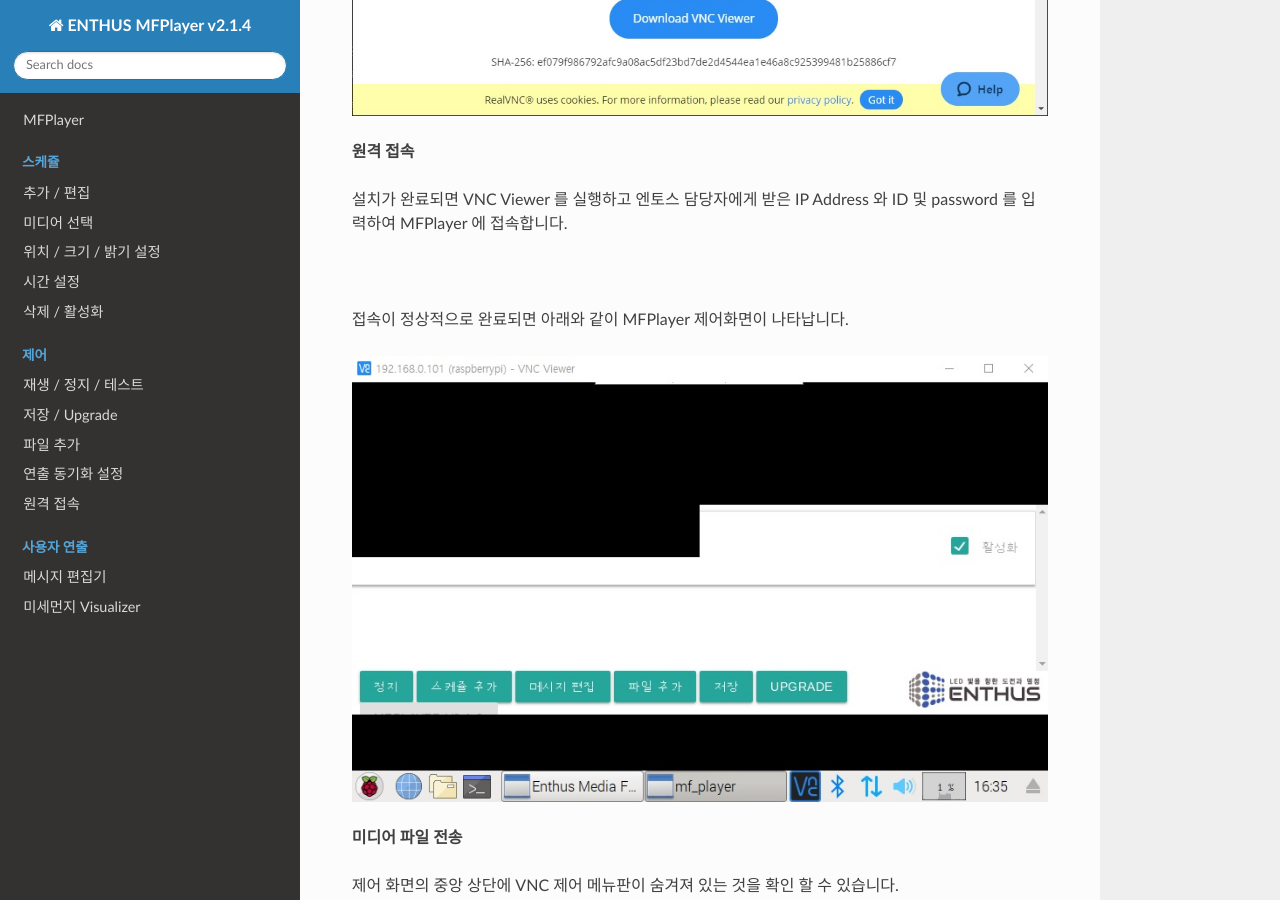
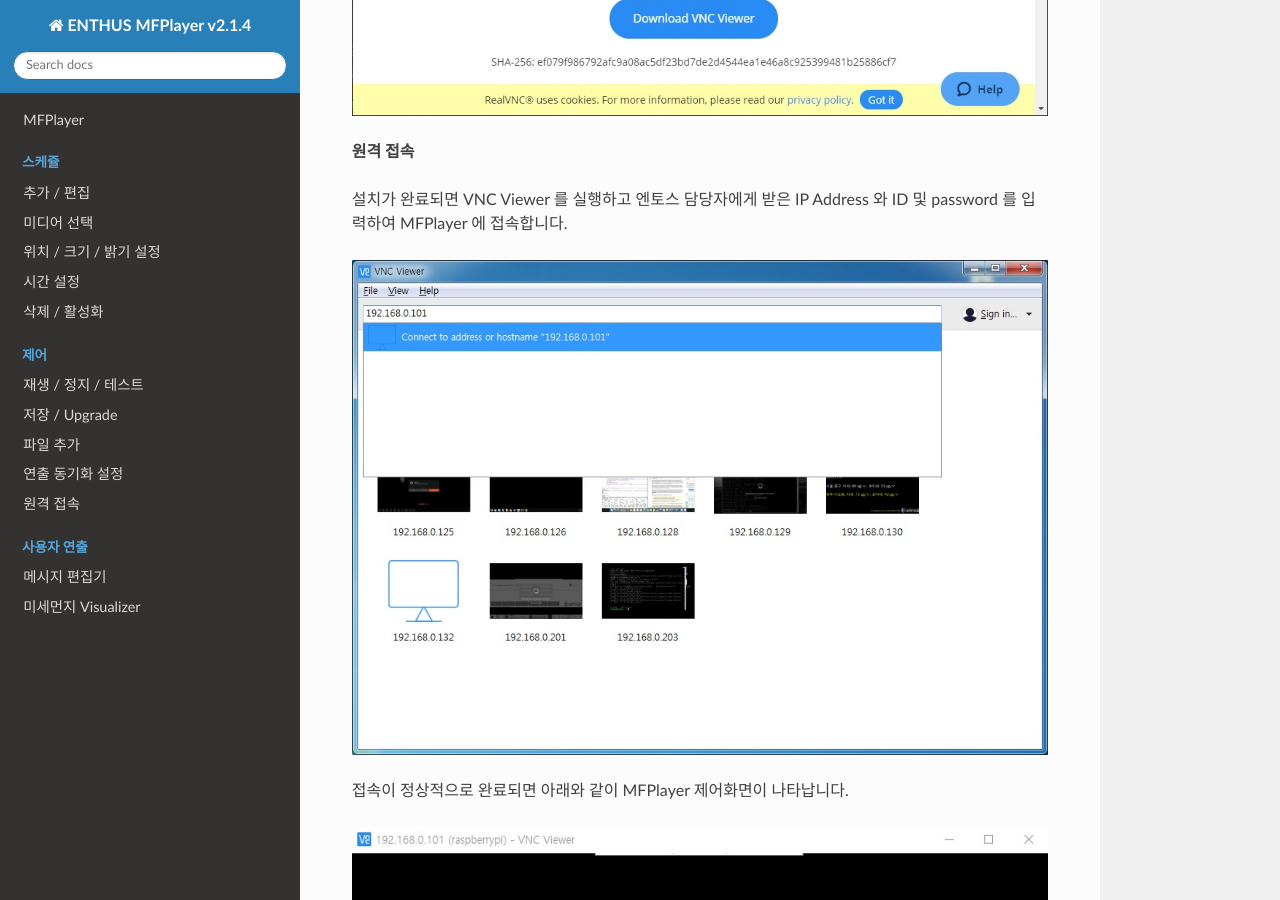
Before and after one commit to enthusapp/mfplayer, an MkDocs documentation site: the page built from docs/connect_remote_vnc.md, in a window 1280 px wide and 900 px high, scrolled down 1166 px. Built offline with MkDocs 1.6.1, drawn with Linux system fonts in a browser that asks for light colours; nearby versions of some CDN libraries; old or Windows-style settings are respelled for this version of MkDocs.

Commit message:
Update connect_remote_vnc.md

```diff
--- a/docs/connect_remote_vnc.md
+++ b/docs/connect_remote_vnc.md
@@ -22,7 +22,7 @@ VNC(Virtual Network Computing, 가상 네트워크 컴퓨팅)는 컴퓨터 환
 
 설치가 완료되면 VNC Viewer 를 실행하고 엔토스 담당자에게 받은 IP Address 와 ID 및 password 를 입력하여 MFPlayer 에 접속합니다.
 
-![](img/vnc_ip_connect.jpg)
+![](img/vnc/vnc_ip_connect.jpg)
 
 접속이 정상적으로 완료되면 아래와 같이 MFPlayer 제어화면이 나타납니다.
 
```
